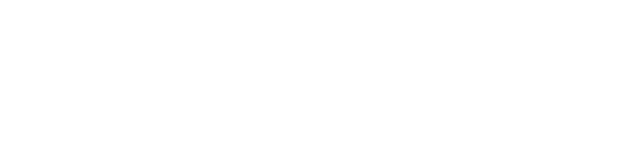
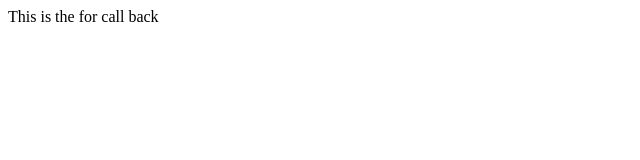
Before and after one commit to chochow95/chochow.github.io, a plain HTML site: page index.html in a window 1280 px wide. Shown: the whole page, without its empty margins (0-640 px from the left). Drawn offline with Linux system fonts and the light colour scheme.

Commit message:
Update index.html

```diff
--- a/index.html
+++ b/index.html
@@ -1,5 +1,6 @@
 <html>
 <head>
+<p>This is the for call back</p>
 <script>
 (function() {
   var hash = {};
```
